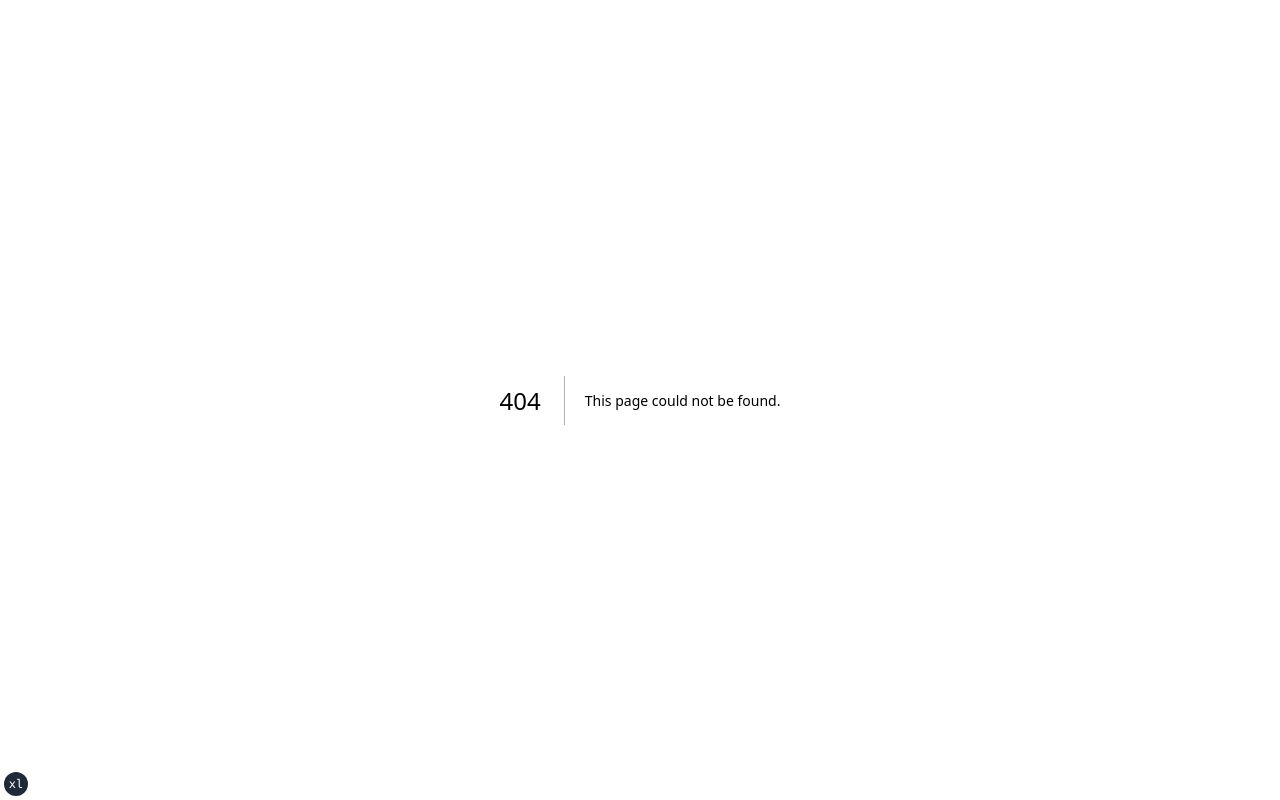
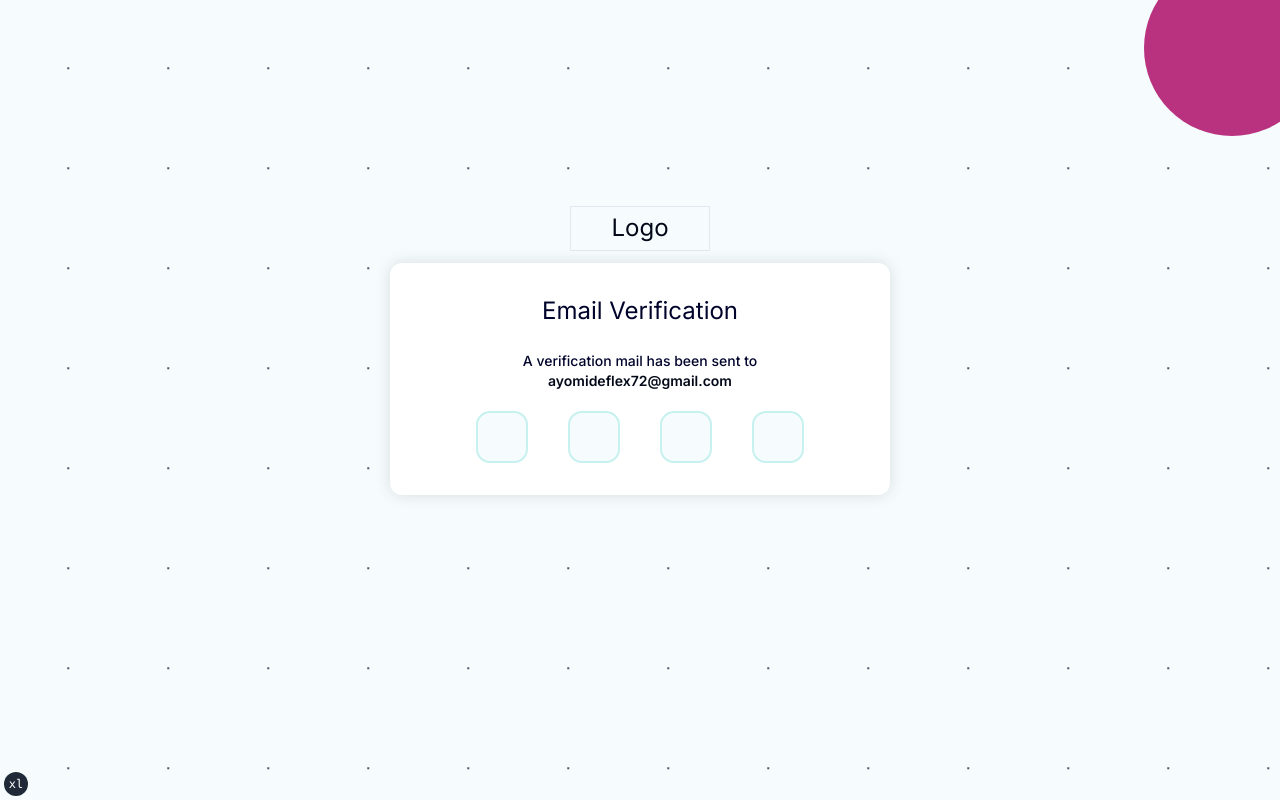
Before and after one commit to OlusanyaAyomide/utilour, a Next.js app: page /user/verify in a window 1280 px wide. Before the commit this address had no page. Built offline with nearby package versions, Linux system fonts and the light colour scheme.

Commit message:
'auth-ui-refractor'

```diff
--- a/actions/authActions.ts
+++ b/actions/authActions.ts
@@ -1,7 +1,7 @@
 'use server'
 import * as yup from "yup"
 import { ILogInForm, ISignUpForm } from "@/interfaces/client-interface";
-import { logInSchema, signUpSchema } from "@/utils/validations";
+import { logInSchema,signUpSchema } from "@/utils/validations";
 import catchAsync from "@/utils/catchAsync";
 
 // const emailRegex = /^[A-Za-z0-9._%+-]+@[A-Za-z0-9.-]+\.[A-Za-z]{2,}$/
@@ -19,18 +19,18 @@ import catchAsync from "@/utils/catchAsync";
 
 export const A_SignUpUser = catchAsync(async (data:ISignUpForm)=>{
     const isvalid = await signUpSchema.validate(data)
-    console.log(isvalid)
-    return {message:"success"}
+    console.log(isvalid,"abc")
+    return {message:"successful"}
+})
+
+export const A_SignInUser = catchAsync(async (data:ILogInForm)=>{
+       console.log(data)
+       const validatedData = await logInSchema.validate(data)
+        return {message:"sucess"}
 })
 
 
-export async function A_LogInUser(data:ILogInForm){
+export const A_VerifyMail= catchAsync(async(data:{pin:string})=>{
     console.log(data)
-    const validatedData = await logInSchema.validate(data)
-    return {message:"sucess"}
-}
-
-// export const TestSignUp = catchAsync(()=>{
-//     return "test"
-// },)
-// export async function ASignUpUser(ca)
+    return {message:"Pin success"}
+})
--- a/app/(authroute)/layout.tsx
+++ b/app/(authroute)/layout.tsx
@@ -7,7 +7,7 @@ export default function AuthLayout({children}:{children:React.ReactNode}) {
         <div className="rounded-full h-28 w-28 sm:h-44 sm:w-44 absolute  bg-support -top-10 -right-10"></div>
         <div className="mx-auto max-w-[500px] mb-4 w-full">
             <Logo className='mx-auto mb-3 mt-3'/>
-            <div className="full-shadow relative z-30 mb-10 bg-white px-2 py-8 min-h-[300px] sm:px-3 rounded-xl">
+            <div className="relative z-30">
                 {children}
             </div>
         </div>
--- a/app/(authroute)/user/signin/page.tsx
+++ b/app/(authroute)/user/signin/page.tsx
@@ -1,16 +1,17 @@
 'use client'
 
-import React, { useState, useTransition } from 'react'
+import React, { useState } from 'react'
 import { useForm, SubmitHandler } from "react-hook-form"
 import { yupResolver } from "@hookform/resolvers/yup"
-import { logInSchema, signUpSchema } from '@/utils/validations'
-import { ILogInForm, ISignUpForm } from '@/interfaces/client-interface'
+import { logInSchema } from '@/utils/validations'
+import { ILogInForm} from '@/interfaces/client-interface'
 import { Icons } from '@/utils/Icons'
-import { Checkbox } from '@/components/ui/checkbox'
+
 import Link from 'next/link'
 import { Button } from '@/components/ui/button'
-import { A_SignUpUser } from '@/actions/authActions'
+import { A_SignInUser, A_SignUpUser } from '@/actions/authActions'
 import LogInField from '@/components/landing/auth/LogInField'
+import useServerData from '@/hooks/useServerData'
 
 export default function SignIn() {
 
@@ -21,19 +22,16 @@ export default function SignIn() {
 
     const [isHidden,setIsHidden] = useState<boolean>(true)
 
-    const [pending,startTransition] = useTransition()
+    const {pending,getData} = useServerData(A_SignInUser)
     console.log(pending)
 
-    const onSubmit:SubmitHandler<ILogInForm>=(data)=>{
-        startTransition(async()=>{
-            // const result = await A_SignUpUser(data)
-            // console.log(result)
-        })
-        console.log(data)
+    const onSubmit:SubmitHandler<ILogInForm>= async (data)=>{
+      const result = await getData<{message:string}>(data)
+      console.log(result)
     }
 
   return (
-    <form onSubmit={handleSubmit(onSubmit)} >
+    <form onSubmit={handleSubmit(onSubmit)} className="full-shadow mb-10 bg-white px-2 py-8 min-h-[200px] sm:px-3 rounded-xl" >
         <h1 className="font-bold text-main mb-6 text-center text-xl">Welcome Back</h1>
 
         <LogInField
@@ -44,7 +42,6 @@ export default function SignIn() {
             register={register}
             error={errors.email?.message}
         />
-
 
         <LogInField
             name='password'
--- a/app/(authroute)/user/signup/page.tsx
+++ b/app/(authroute)/user/signup/page.tsx
@@ -1,6 +1,6 @@
 'use client'
 import InputField from '@/components/landing/auth/InputField'
-import React, { useState, useTransition } from 'react'
+import React, { useState } from 'react'
 import { useForm, SubmitHandler } from "react-hook-form"
 import { yupResolver } from "@hookform/resolvers/yup"
 import { signUpSchema } from '@/utils/validations'
@@ -10,6 +10,7 @@ import { Checkbox } from '@/components/ui/checkbox'
 import Link from 'next/link'
 import { Button } from '@/components/ui/button'
 import { A_SignUpUser } from '@/actions/authActions'
+import useServerData from '@/hooks/useServerData'
 
 export default function SignUp() {
 
@@ -21,19 +22,17 @@ export default function SignUp() {
     const [isHidden,setIsHidden] = useState<boolean>(true)
     const [confirmHidden,setConfirmHidden] = useState<boolean>(true)
 
-    const [pending,startTransition] = useTransition()
+
+    const {pending,getData} = useServerData(A_SignUpUser)
     console.log(pending)
 
-    const onSubmit:SubmitHandler<ISignUpForm>=(data)=>{
-        startTransition(async()=>{
-            const result = await A_SignUpUser(data)
-            console.log(result)
-        })
-        console.log(data)
-    }
+    const onSubmit:SubmitHandler<ISignUpForm>= async (data)=>{
+        const result = await getData<{message:string}>(data)
+        console.log(result)
+      }
 
   return (
-    <form onSubmit={handleSubmit(onSubmit)} >
+    <form onSubmit={handleSubmit(onSubmit)} className='full-shadow mb-10 bg-white px-2 py-8 min-h-[200px] sm:px-3 rounded-xl'>
         <h1 className="font-bold text-main mb-6 text-center text-xl">Create An Account</h1>
 
         <InputField
@@ -104,13 +103,16 @@ export default function SignUp() {
             </Link>
             <span className='absolute -bottom-2 text-[12px] text-red-500 left-2'>{errors.isAgreed?.message}</span>
         </div>
-        <Button className='h-12 w-full flex items-center text-white  mt-4'>
+
+        <Button className='h-12 w-full flex items-center text-white  mt-8'>
             Create Account
         </Button>
+
         <Button variant={"outline"} className='h-12 text-foreground flex bg-gray-100 hover:bg-gray-200 w-full  items-center mt-4'>
            <Icons.google className = "text-2xl"/>
            <span className='ml-2'>Sign Up With Google </span>
         </Button>
+
         <Link href={"/user/signin"}>
             <h1 className="mt-2 mb-3 text-main hover:underline text-[13px] text-center">
                 <span>sign in instead</span>
--- /dev/null
+++ b/app/(authroute)/user/verify/page.tsx
@@ -0,0 +1,20 @@
+'use client'
+import { A_VerifyMail } from '@/actions/authActions'
+import OtpInput from '@/components/utils/OtpInput'
+import useServerData from '@/hooks/useServerData'
+import React from 'react'
+
+export default function Verify() {
+    const {pending,getData} = useServerData(A_VerifyMail)
+    return (
+    <div className='full-shadow mb-24 bg-white px-2 py-8 min-h-[200px] sm:px-3 rounded-xl'>
+        <OtpInput
+            header='A verification mail has been sent to'
+            email='ayomideflex72@gmail.com'
+            action={async (pin)=>{
+                await getData({pin})
+            }}
+        />
+    </div>
+  )
+}
--- a/components/landing/layout/Header.tsx
+++ b/components/landing/layout/Header.tsx
@@ -30,7 +30,6 @@ export default function Header() {
                                         </h1>
                                     </div>
                                     </Link>
-
                                 ))}
                             </div>
                         </NavigationMenuContent>
@@ -43,8 +42,10 @@ export default function Header() {
         </div>
         <div className="shrink-0 flex-center">
             <div className='flex-center max-md:mr-2 relative z-40'>
-                <Button className='border-primary max-sm:hidden mr-3 px-7 rounded-2xl' variant={'outline'}>Login</Button>
-
+                <Link href={"/user/signin"}>
+                     <Button className='border-primary max-sm:hidden mr-3 px-7 rounded-2xl' variant={'outline'}>Login
+                     </Button>
+                </Link>
                 <Link href={"/user/signup"}>
                     <Button className='text-white px-7  hover:text-white  rounded-2xl '>Signup</Button>
                 </Link>
--- /dev/null
+++ b/components/utils/OtpInput.tsx
@@ -0,0 +1,58 @@
+'use client'
+
+import React, { useState } from 'react'
+import ReactOtp from "react-otp-input";
+
+import { Button } from '../ui/button';
+
+
+interface IOtpInput{
+    action:(pin:string)=>void
+    header:string
+    buttonText?:string
+    email:string
+
+
+}
+
+
+export default function OtpInput({action,header,buttonText,email}:IOtpInput) {
+
+    const [inputPin,setInputPin] = useState<string>("")
+
+    const handleChange = (value:string)=>{
+        console.log(value)
+        if(value ===""){setInputPin("");return}
+        const isNumber = /^[0-9]+$/.test(value)
+        if(!isNumber){return}
+        console.log(value.length)
+        setInputPin(value)
+        if(value.length === 4){
+            console.log("here")
+            action(value)
+        }
+    }
+
+    return (
+    <div>
+        <h1 className="text-2xl text-main text-center mb-6">Email Verification</h1>
+        <h1 className="text-main text-center text-sm font-medium">{header}</h1>
+        <h1 className="text-center font-semibold">{email}</h1>
+        <div className="mt-5 w-fit mx-auto">
+        <ReactOtp
+              inputType="tel"
+              value={inputPin}
+              onChange={handleChange}
+              containerStyle="flex space-x-2 sm:space-x-5"
+              numInputs={4}
+              inputStyle={{width:"52px",height:"52px",outline:"none",
+              border:"2px solid #C6F1EF",backgroundColor:"#f6fcfd",fontWeight:"bold",borderRadius:"14px"
+            }}
+              renderSeparator={<span className='mr-2'></span>}
+              renderInput={(props:any) => <input inputMode="numeric"  {...props} />}
+            />
+        </div>
+
+    </div>
+  )
+}
--- /dev/null
+++ b/hooks/useServerData.ts
@@ -0,0 +1,40 @@
+import { resolve } from "path"
+import { useTransition } from "react"
+
+interface CatchAsyncResult<T> {
+    error: boolean;
+    message?: string;
+    data?: T;
+}
+
+export type serverAction= (args:any) => Promise<CatchAsyncResult<Promise<any>>>
+
+export default function useServerData(action:serverAction){
+    const [pending,startTransition] = useTransition()
+
+
+    const getData = <T>(data:any):Promise<T>=>{
+        return(
+            new Promise((resolve)=>{
+                startTransition(async()=>{
+                    try{
+                        const result = await action(data)
+                        if(result.data){
+                            resolve(result.data as T)
+                        }
+                        else{
+                            console.log("An error as occured from custom")
+                        }
+                    }
+                    catch(err:any){
+                        if(err.message === 'Failed to fetch'){
+                            console.log("network error")
+                        }
+                    }
+
+                })
+            })
+        )
+    }
+    return {pending,getData}
+}
--- a/package.json
+++ b/package.json
@@ -25,6 +25,7 @@
     "react-hook-form": "^7.47.0",
     "react-icons": "^4.11.0",
     "react-intersection-observer": "^9.5.2",
+    "react-otp-input": "^3.1.0",
     "tailwind-merge": "^1.14.0",
     "tailwindcss-animate": "^1.0.7",
     "yup": "^1.3.2",
--- a/utils/catchAsync.ts
+++ b/utils/catchAsync.ts
@@ -4,7 +4,7 @@ interface CatchAsyncResult<T> {
     data?: T;
   }
 
-  export default function catchAsync<T, A>(innerFunction: (args: A) => T):(args: A) => Promise<CatchAsyncResult<T>> {
+export default function catchAsync<T, A>(innerFunction: (args: A) => T):(args: A) => Promise<CatchAsyncResult<T>> {
     return (args: A) => new Promise<CatchAsyncResult<T>>(async (resolve) => {
       try {
         const data = await innerFunction(args);
@@ -14,4 +14,4 @@ interface CatchAsyncResult<T> {
         resolve({ error: true, message: error.errors[0] || error.message || "Unknown error occured" });
       }
     });
-  }
+}
```
Also changed, not shown: 1 other file (tests, documents, lock files or other folders).
